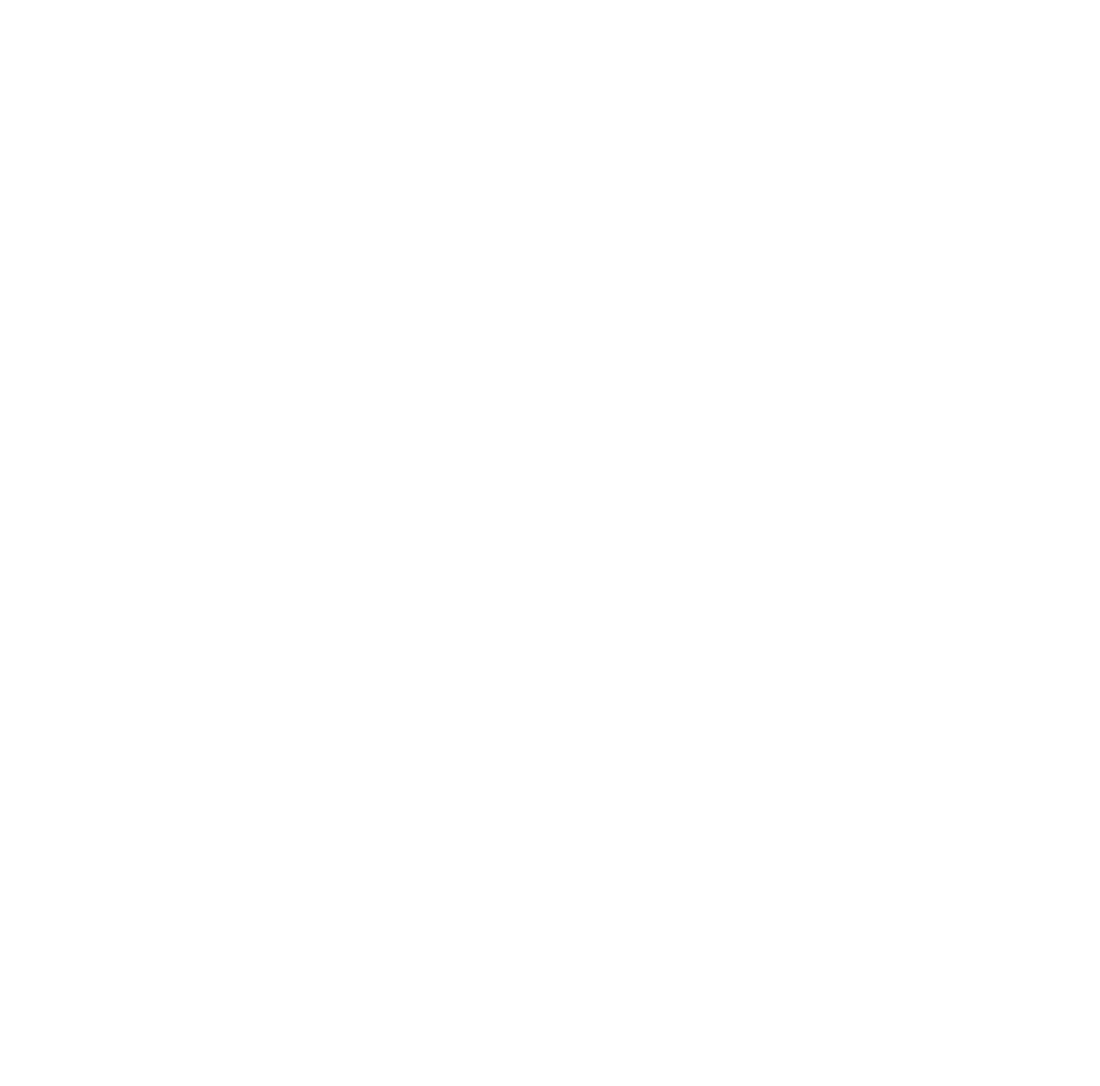
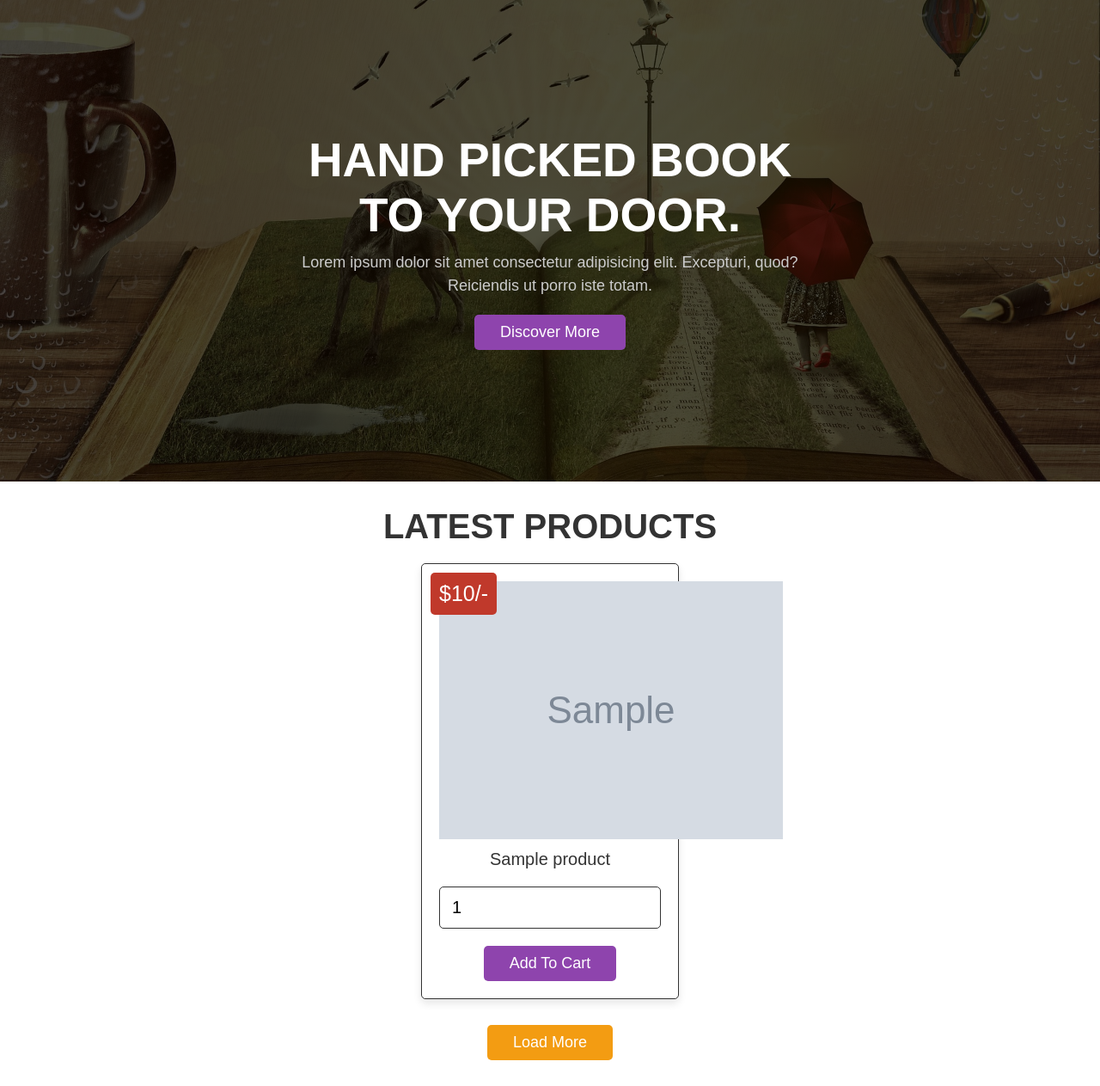
Before and after one commit to Rawad01/book-store-web-capstone, a PHP site: page /home.php in a window 1280 px wide. Before the commit the page is empty. Shown: the whole page at 86% size. Before the commit the page ends 800 px from the top, so only its background shows below. Run offline with PHP 8.4, Linux system fonts and the light colour scheme; the visitor is signed in with stand-in values (Sample User, id 1); tables that the repository leaves empty or names only in its code hold one stand-in row (values such as "Sample post"); grey boxes marked "Sample" are stand-in pictures.

Commit message:
home-page
almost done with the home page, I did two sections + the link is correct, in addition I got some images of books from the internet.

```diff
--- /dev/null
+++ b/css/home.css
@@ -0,0 +1,165 @@
+:root{
+    --purple:#8e44ad;
+    --red:#c0392b;
+    --orange:#f39c12;
+    --black:#333;
+    --white:#fff;
+    --light-color:#666;
+    --light-white:#ccc;
+    --light-bg:#f5f5f5;
+    --border:.1rem solid var(--black);
+    --box-shadow:0 .5rem 1rem rgba(0,0,0,.1);
+ }
+
+ *{
+    font-family: 'Rubik', sans-serif;
+    margin:0; padding:0;
+    box-sizing: border-box;
+    outline: none; border:none;
+    text-decoration: none;
+    transition:all .2s linear;
+ }
+
+ *::selection{
+    background-color: var(--purple);
+    color:var(--white);
+ }
+
+ *::-webkit-scrollbar{
+    height: .5rem;
+    width: 1rem;
+ }
+
+ *::-webkit-scrollbar-track{
+    background-color: transparent;
+ }
+
+ *::-webkit-scrollbar-thumb{
+    background-color: var(--purple);
+ }
+
+ html{
+    font-size: 62.5%;
+    overflow-x: hidden;
+ }
+
+ .btn,
+ .option-btn,
+ .delete-btn,
+ .white-btn{
+    display: inline-block;
+    margin-top: 1rem;
+    padding:1rem 3rem;
+    cursor: pointer;
+    color:var(--white);
+    font-size: 1.8rem;
+    border-radius: .5rem;
+    text-transform: capitalize;
+ }
+
+ .white-btn,
+ .btn{
+    background-color: var(--purple);
+ }
+
+ .empty{
+    padding:1.5rem;
+    text-align: center;
+    border:var(--border);
+    background-color: var(--white);
+    color:var(--red);
+    font-size: 2rem;
+ }
+
+ .home{
+    min-height: 70vh;
+    background:linear-gradient(rgba(0,0,0,.7), rgba(0,0,0,.7)), url(../images/home-bg.jpg) no-repeat;
+    background-size: cover;
+    background-position: center;
+    display: flex;
+    align-items: center;
+    justify-content: center;
+ }
+
+ .home .content{
+    text-align: center;
+    width: 60rem;
+ }
+
+ .home .content h3{
+    font-size: 5.5rem;
+    color:var(--white);
+    text-transform: uppercase;
+ }
+
+ .home .content p{
+    font-size:1.8rem;
+    color:var(--light-white);
+    padding:1rem 0;
+    line-height: 1.5;
+ }
+
+ section {
+    padding: 3rem 2rem;
+}
+
+ .title {
+    text-align: center;
+    margin-bottom: 2rem;
+    text-transform: uppercase;
+    color: var(--black);
+    font-size: 4rem;
+}
+
+.products .box-container {
+    max-width: 1200px;
+    margin: 0 auto;
+    display: grid;
+    grid-template-columns: repeat(auto-fit, 30rem);
+    align-items: flex-start;
+    gap: 1.5rem;
+    justify-content: center;
+}
+
+.products .box-container .box{
+    border-radius: .5rem;
+    background-color: var(--white);
+    box-shadow: var(--box-shadow);
+    padding:2rem;
+    text-align: center;
+    border:var(--border);
+    position: relative;
+ }
+
+.products .box-container .box .image{
+    height: 30rem;
+ }
+
+ .products .box-container .box .name{
+    padding:1rem 0;
+    font-size: 2rem;
+    color:var(--black);
+ }
+
+ .products .box-container .box .qty{
+    width: 100%;
+    padding:1.2rem 1.4rem;
+    border-radius: .5rem;
+    border:var(--border);
+    margin:1rem 0;
+    font-size: 2rem;
+ }
+
+ .products .box-container .box .price{
+    position: absolute;
+    top:1rem; left:1rem;
+    border-radius: .5rem;
+    padding:1rem;
+    font-size: 2.5rem;
+    color:var(--white);
+    background-color: var(--red);
+ }
+
+.option-btn {
+    background-color: var(--orange);
+}
--- a/home.php
+++ b/home.php
@@ -1,4 +1,78 @@
 <?php
     include('connection.php');
+    session_start();
 
+    $user_id = $_SESSION['user_id'];
+
+    if(!isset($user_id)){
+        header('location:login.php');
+    }
+
+    if(isset($_POST['add_to_cart'])){
+
+        $product_name = $_POST['product_name'];
+        $product_price = $_POST['product_price'];
+        $product_image = $_POST['product_image'];
+        $product_quantity = $_POST['product_quantity'];
+
+        $check_cart_numbers = mysqli_query($cnnx, "SELECT * FROM `cart` WHERE name = '$product_name' AND user_id = '$user_id'") or die('query failed');
+
+        if(mysqli_num_rows($check_cart_numbers) > 0){
+            $message[] = 'already added to cart!';
+        }else{
+            mysqli_query($cnnx, "INSERT INTO `cart`(user_id, name, price, quantity, image) VALUES('$user_id', '$product_name', '$product_price', '$product_quantity', '$product_image')") or die('query failed');
+            $message[] = 'product added to cart!';
+        }
+
+    }
 ?>
+<!DOCTYPE html>
+<html>
+    <meta charset="UTF-8">
+    <meta http-equiv="X-UA-Compatible" content="IE=edge">
+    <meta name="viewport" content="width=device-width, initial-scale=1.0">
+    <link rel="stylesheet" href="css/home.css">
+    <head>
+        <title>Home</title>
+    </head>
+    <body>
+        <section class="home">
+            <div class="content">
+                <h3>Hand Picked Book to your door.</h3>
+                <p>Lorem ipsum dolor sit amet consectetur adipisicing elit. Excepturi, quod? Reiciendis ut porro iste totam.</p>
+                <a href="about.html" class="white-btn">Discover more</a>
+            </div>
+        </section>
+        <section class="products">
+            <h1 class="title">latest products</h1>
+            <div class="box-container">
+                <?php
+                    $select_products = mysqli_query($cnnx, "SELECT * FROM `products` LIMIT 6") or die('query failed');
+                    if(mysqli_num_rows($select_products) > 0){
+                        while($fetch_products = mysqli_fetch_assoc($select_products)){
+                ?>
+                <form action="" method="post" class="box">
+                    <img class="image" src="images/<?php echo $fetch_products['image']; ?>" alt="">
+                    <div class="name"><?php echo $fetch_products['name']; ?></div>
+                    <div class="price">$<?php echo $fetch_products['price']; ?>/-</div>
+                    <input type="number" min="1" name="product_quantity" value="1" class="qty">
+                    <input type="hidden" name="product_name" value="<?php echo $fetch_products['name']; ?>">
+                    <input type="hidden" name="product_price" value="<?php echo $fetch_products['price']; ?>">
+                    <input type="hidden" name="product_image" value="<?php echo $fetch_products['image']; ?>">
+                    <input type="submit" value="add to cart" name="add_to_cart" class="btn">
+                </form>
+                <?php
+                        }
+                    }else{
+                        echo '<p class="empty">no products added yet!</p>';
+                    }
+                ?>
+            </div>
+
+            <div class="load-more" style="margin-top: 2rem; text-align:center">
+                <a href="shop.php" class="option-btn">load more</a>
+            </div>
+        </section>
+        <script src="js/script.js"></script>
+    </body>
+</html>
--- /dev/null
+++ b/js/script.js
@@ -0,0 +1,24 @@
+let userBox = document.querySelector('.header .header-2 .user-box');
+
+document.querySelector('#user-btn').onclick = () =>{
+   userBox.classList.toggle('active');
+   navbar.classList.remove('active');
+}
+
+let navbar = document.querySelector('.header .header-2 .navbar');
+
+document.querySelector('#menu-btn').onclick = () =>{
+   navbar.classList.toggle('active');
+   userBox.classList.remove('active');
+}
+
+window.onscroll = () =>{
+   userBox.classList.remove('active');
+   navbar.classList.remove('active');
+
+   if(window.scrollY > 60){
+      document.querySelector('.header .header-2').classList.add('active');
+   }else{
+      document.querySelector('.header .header-2').classList.remove('active');
+   }
+}
--- a/login.php
+++ b/login.php
@@ -25,7 +25,7 @@ if(isset($_POST['submit'])){
          $_SESSION['user_name'] = $row['name'];
          $_SESSION['user_email'] = $row['email'];
          $_SESSION['user_id'] = $row['id'];
-         header('location:home.html');
+         header('location:home.php');
 
       }
 
```
Also changed, not shown: home.html (deleted, +0 -9 lines), images/about-img.jpg (added), images/bash_and_lucy-2.jpg (added), images/economic.jpg (added), images/freefall.jpg (added), images/history_of_modern_architecture.jpg (added), images/holy_ghosts.jpg (added), images/home-bg.jpg (added), images/lloyd.jpg (added), images/nightshade.jpg (added), images/radical_gardening.jpg (added), images/red_queen.jpg (added), images/shattered.jpg (added), images/the_girl_of_ink_and_stars.jpg (added), 2 more files.
